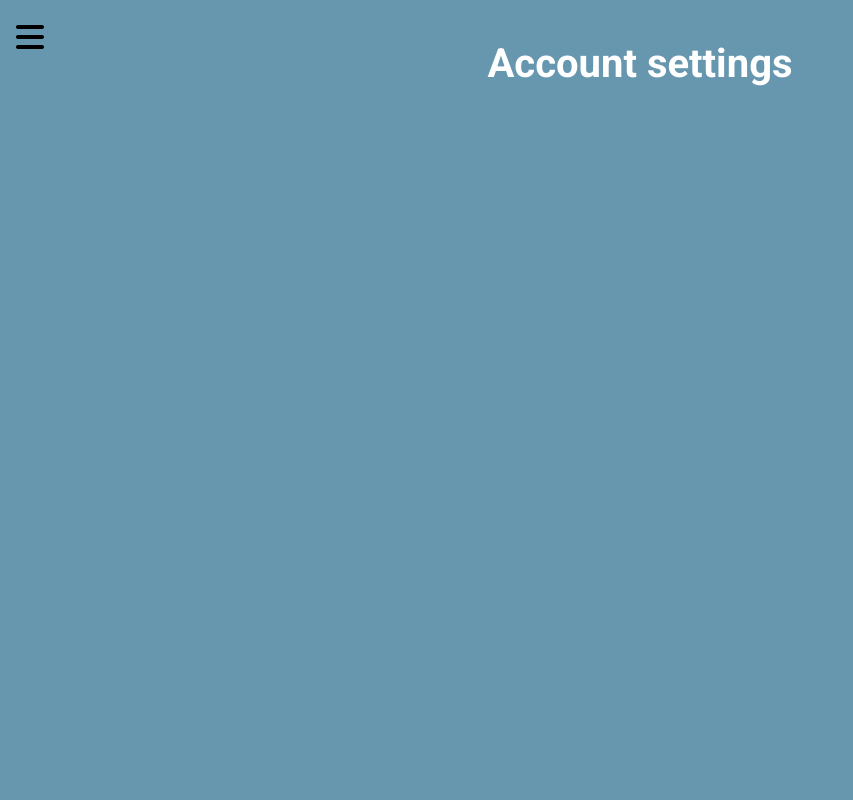
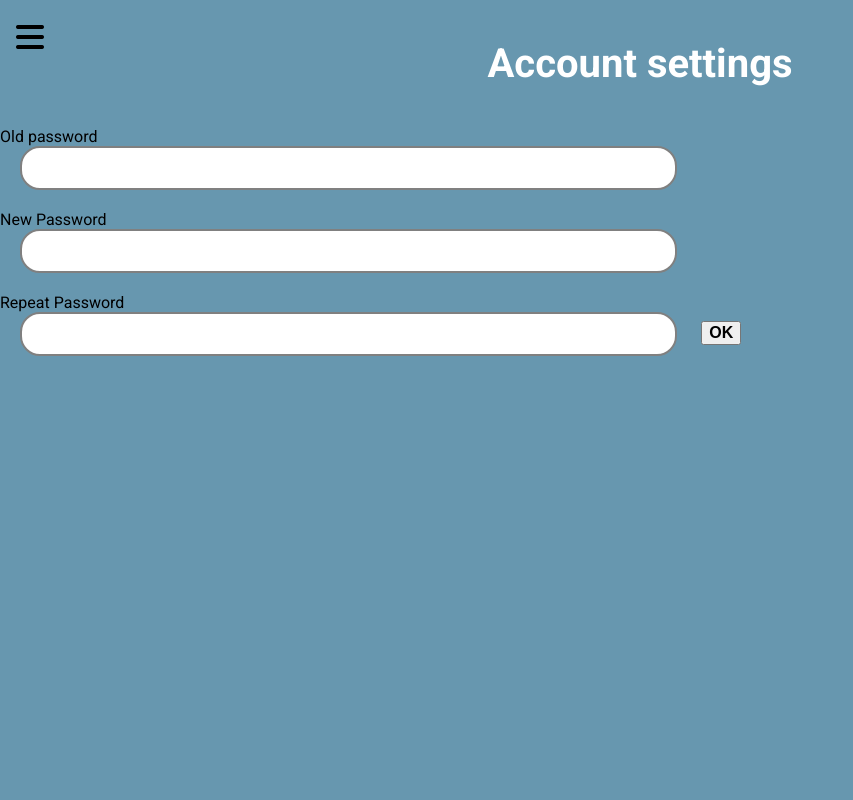
Before and after one commit to Karmel920/GYM, a PHP site: page /account_settings in a window 1280 px wide. Shown: the whole page, without its empty margins (0-853 px from the left). Run offline with PHP 8.4, Linux system fonts and the light colour scheme; some libraries are stand-ins or nearby versions.

Commit message:
Create view of account settings

```diff
--- a/public/views/account_settings.php
+++ b/public/views/account_settings.php
@@ -1,6 +1,7 @@
 <!DOCTYPE html>
 <head>
     <link rel="stylesheet" type="text/css" href="public/css/style_menu.css">
+    <link rel="stylesheet" type="text/css" href="public/css/account_settings.css">
     <script src="https://kit.fontawesome.com/a0e770b090.js" crossorigin="anonymous"></script>
     <title>ACCOUNT SETTINGS</title>
     <meta name="viewport" content="width=device-width, initial-scale=1" />
@@ -40,7 +41,15 @@
             <div>Account settings</div>
         </header>
         <section class='account-settings'>
-
+            <form class="change-password">
+                <div class="input-header">Old password</div>
+                <input name="old-password" type="password">
+                <div class="input-header">New Password</div>
+                <input name="new-password" type="password">
+                <div class="input-header">Repeat Password</div>
+                <input name="repeat-password" type="password">
+                <button class="button-ok button-font" type="submit">OK</button>
+            </form>
         </section>
     </main>
 </div>
```
